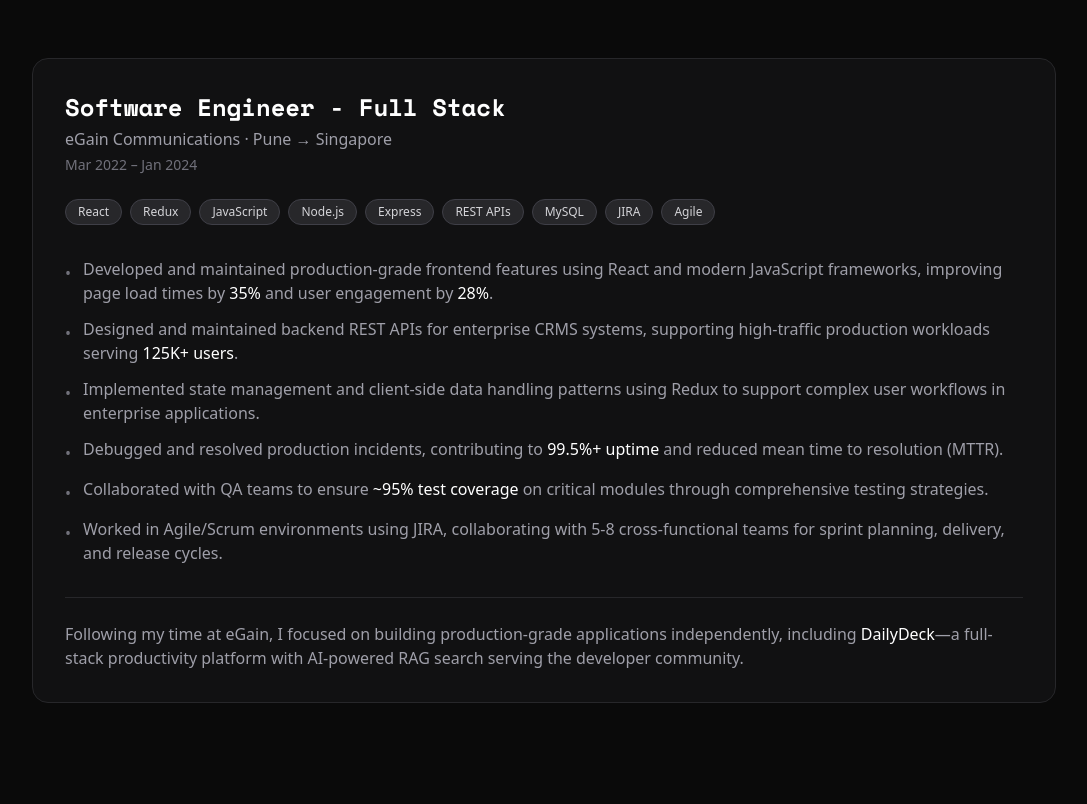
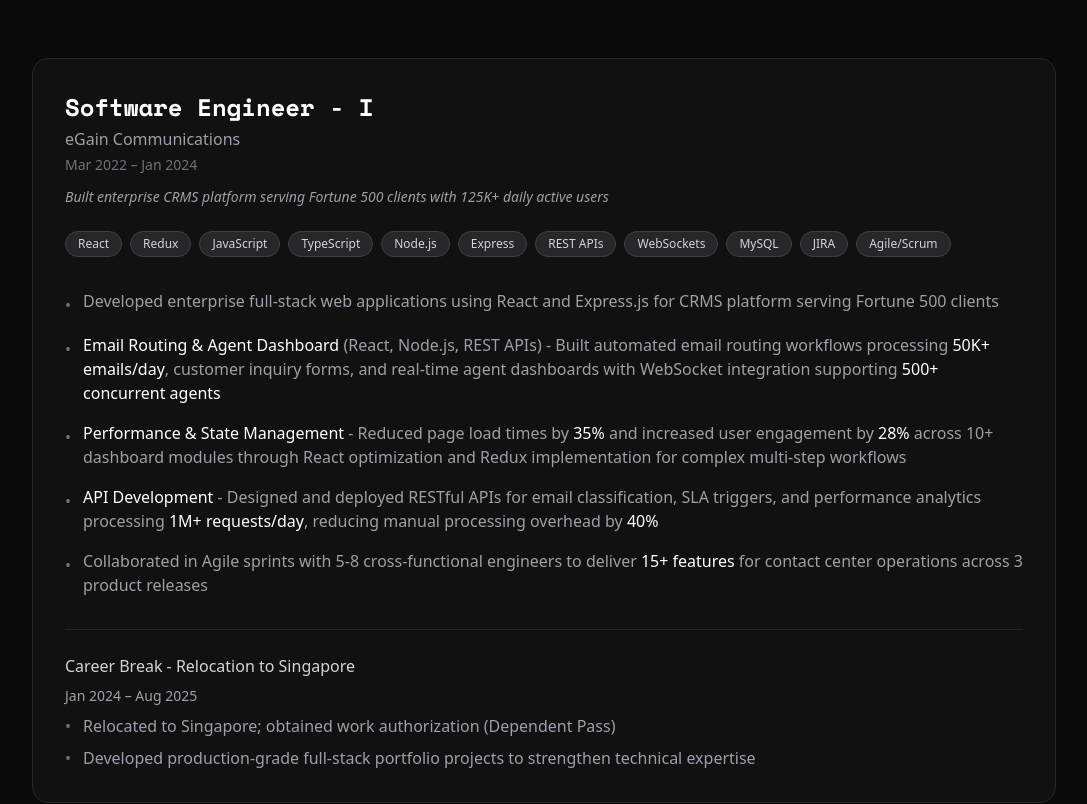
Before and after one commit to pujeetas/Portfolio-website, a React (Vite) app: page / in a window 1280 px wide. Shown: the part 2647-3451 px from the top of the page, without its empty margins (96-1183 px from the left). Built offline with nearby package versions, Linux system fonts and the light colour scheme.

Commit message:
Minor update

```diff
--- a/src/ExperienceSection.jsx
+++ b/src/ExperienceSection.jsx
@@ -27,12 +27,14 @@
           {/* Header */}
           <div className="mb-6">
             <h3 className="font-engineer text-2xl font-semibold">
-              Software Engineer - Full Stack
+              Software Engineer - I
             </h3>
-            <p className="text-zinc-400 mt-1">
-              eGain Communications · Pune → Singapore
+            <p className="text-zinc-400 mt-1">eGain Communications</p>
+            <p className="text-zinc-500 text-sm mt-1">Mar 2022 – Jan 2024</p>
+            <p className="text-zinc-400 text-sm mt-3 italic">
+              Built enterprise CRMS platform serving Fortune 500 clients with
+              125K+ daily active users
             </p>
-            <p className="text-zinc-500 text-sm mt-1">Mar 2022 – Jan 2024</p>
           </div>
 
           {/* Tech Stack Tags */}
@@ -41,12 +43,14 @@
               "React",
               "Redux",
               "JavaScript",
+              "TypeScript",
               "Node.js",
               "Express",
               "REST APIs",
+              "WebSockets",
               "MySQL",
               "JIRA",
-              "Agile",
+              "Agile/Scrum",
             ].map((tech) => (
               <span
                 key={tech}
@@ -58,76 +62,92 @@
           </div>
 
           {/* Key Responsibilities & Achievements */}
-          <div className="space-y-3 text-zinc-400">
+          <div className="space-y-4 text-zinc-400">
             <div className="flex gap-3">
               <span className="text-zinc-500 mt-1">•</span>
               <p>
-                Developed and maintained production-grade frontend features
-                using React and modern JavaScript frameworks, improving page
-                load times by{" "}
-                <span className="text-white font-medium">35%</span> and user
-                engagement by{" "}
-                <span className="text-white font-medium">28%</span>.
+                Developed enterprise full-stack web applications using React and
+                Express.js for CRMS platform serving Fortune 500 clients
               </p>
             </div>
 
             <div className="flex gap-3">
               <span className="text-zinc-500 mt-1">•</span>
               <p>
-                Designed and maintained backend REST APIs for enterprise CRMS
-                systems, supporting high-traffic production workloads serving{" "}
-                <span className="text-white font-medium">125K+ users</span>.
+                <span className="text-white font-medium">
+                  Email Routing & Agent Dashboard
+                </span>{" "}
+                (React, Node.js, REST APIs) - Built automated email routing
+                workflows processing{" "}
+                <span className="text-white font-medium">50K+ emails/day</span>,
+                customer inquiry forms, and real-time agent dashboards with
+                WebSocket integration supporting{" "}
+                <span className="text-white font-medium">
+                  500+ concurrent agents
+                </span>
               </p>
             </div>
 
             <div className="flex gap-3">
               <span className="text-zinc-500 mt-1">•</span>
               <p>
-                Implemented state management and client-side data handling
-                patterns using Redux to support complex user workflows in
-                enterprise applications.
+                <span className="text-white font-medium">
+                  Performance & State Management
+                </span>{" "}
+                - Reduced page load times by{" "}
+                <span className="text-white font-medium">35%</span> and
+                increased user engagement by{" "}
+                <span className="text-white font-medium">28%</span> across 10+
+                dashboard modules through React optimization and Redux
+                implementation for complex multi-step workflows
               </p>
             </div>
 
             <div className="flex gap-3">
               <span className="text-zinc-500 mt-1">•</span>
               <p>
-                Debugged and resolved production incidents, contributing to{" "}
-                <span className="text-white font-medium">99.5%+ uptime</span>{" "}
-                and reduced mean time to resolution (MTTR).
+                <span className="text-white font-medium">API Development</span>{" "}
+                - Designed and deployed RESTful APIs for email classification,
+                SLA triggers, and performance analytics processing{" "}
+                <span className="text-white font-medium">1M+ requests/day</span>
+                , reducing manual processing overhead by{" "}
+                <span className="text-white font-medium">40%</span>
               </p>
             </div>
 
             <div className="flex gap-3">
               <span className="text-zinc-500 mt-1">•</span>
               <p>
-                Collaborated with QA teams to ensure{" "}
-                <span className="text-white font-medium">
-                  ~95% test coverage
-                </span>{" "}
-                on critical modules through comprehensive testing strategies.
-              </p>
-            </div>
-
-            <div className="flex gap-3">
-              <span className="text-zinc-500 mt-1">•</span>
-              <p>
-                Worked in Agile/Scrum environments using JIRA, collaborating
-                with 5-8 cross-functional teams for sprint planning, delivery,
-                and release cycles.
+                Collaborated in Agile sprints with 5-8 cross-functional
+                engineers to deliver{" "}
+                <span className="text-white font-medium">15+ features</span> for
+                contact center operations across 3 product releases
               </p>
             </div>
           </div>
 
-          {/* Gap Explanation */}
+          {/* Career Transition */}
           <div className="border-t border-zinc-800 mt-8 pt-6">
-            <p className="text-zinc-400">
-              Following my time at eGain, I focused on building production-grade
-              applications independently, including{" "}
-              <span className="text-white">DailyDeck</span>—a full-stack
-              productivity platform with AI-powered RAG search serving the
-              developer community.
-            </p>
+            <h4 className="text-zinc-300 font-medium mb-2">
+              Career Break - Relocation to Singapore
+            </h4>
+            <p className="text-zinc-400 text-sm mb-2">Jan 2024 – Aug 2025</p>
+            <div className="space-y-2 text-zinc-400">
+              <div className="flex gap-3">
+                <span className="text-zinc-500">•</span>
+                <p>
+                  Relocated to Singapore; obtained work authorization (Dependent
+                  Pass)
+                </p>
+              </div>
+              <div className="flex gap-3">
+                <span className="text-zinc-500">•</span>
+                <p>
+                  Developed production-grade full-stack portfolio projects to
+                  strengthen technical expertise
+                </p>
+              </div>
+            </div>
           </div>
         </motion.div>
       </div>
```
